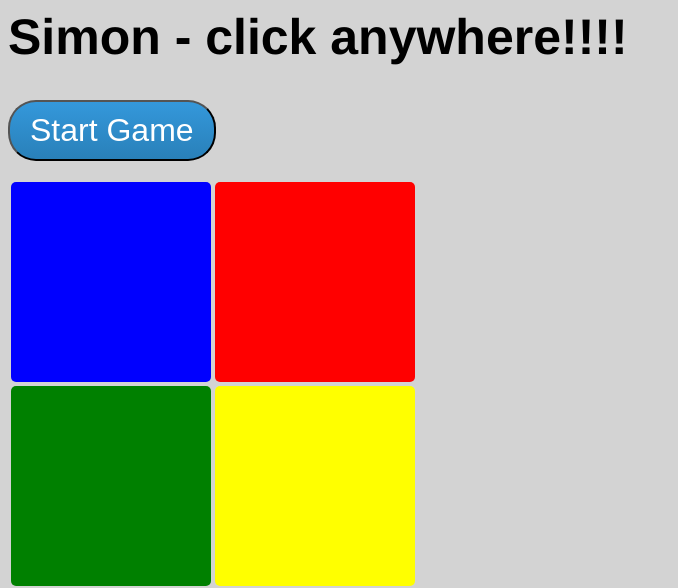
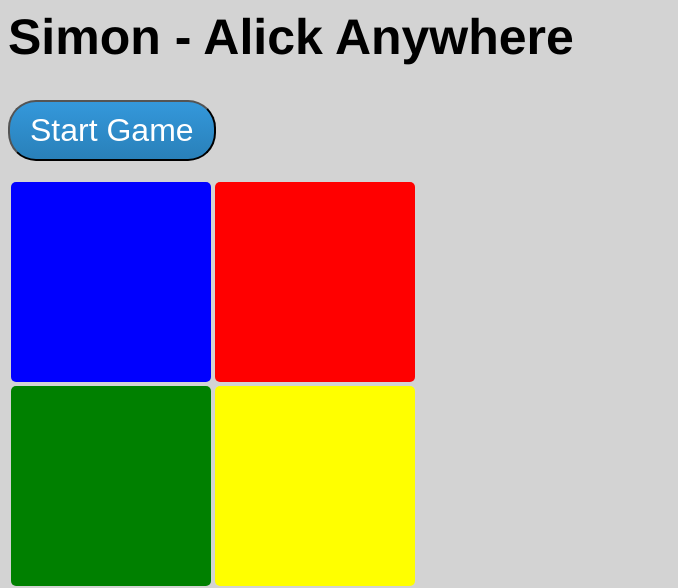
Before and after one commit to kimmoda/simon, a PHP site: page /josh/index.php in a window 1280 px wide. Shown: the top 588 px of the page, without its empty margins (0-678 px from the left). Run offline with PHP 8.4, Linux system fonts and the light colour scheme; some libraries are stand-ins or nearby versions.

Commit message:
more testing.

```diff
--- a/josh/index.php
+++ b/josh/index.php
@@ -13,7 +13,7 @@
  <body>
 <?php include("simon.php"); ?>
 
-<h1>Simon - click anywhere!!!!</h1>
+<h1>Simon - Alick Anywhere</h1>
 
 <button class="btn"> Start Game </button>
 
```
